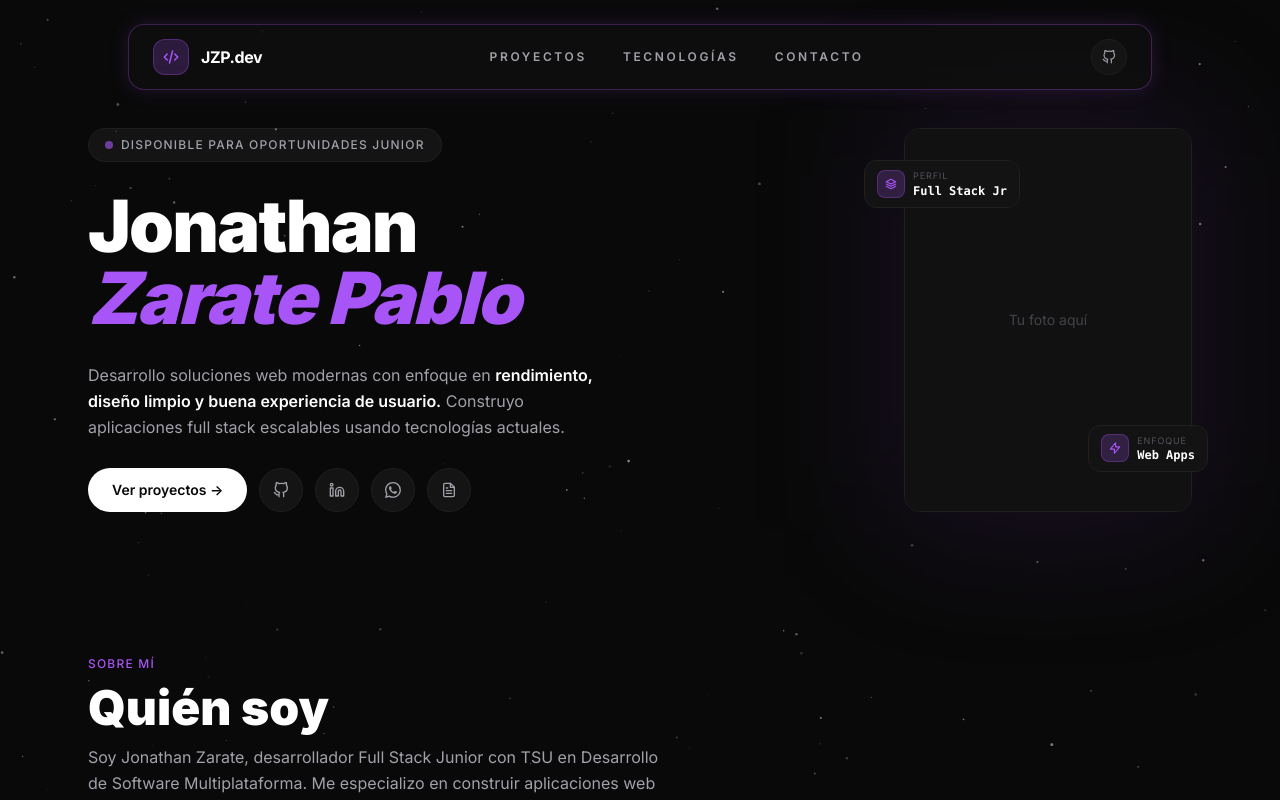
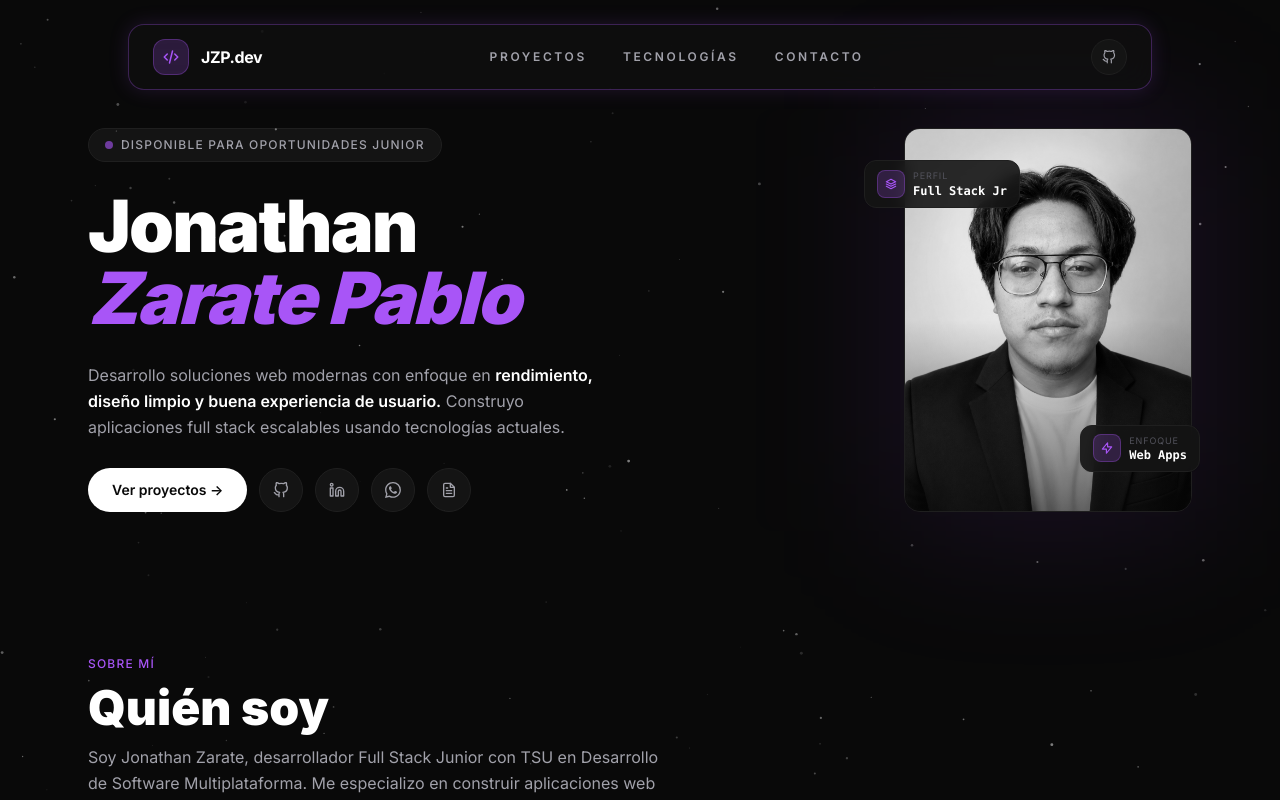
Before and after one commit to JonathanZarateP/jonathan-zarate-portfolio, a React (Vite) app: page / in a window 1280 px wide. Shown: the top 800 px of the page. Built offline with nearby package versions, Linux system fonts and the light colour scheme.

Commit message:
feat: agregar foto real al Hero con efecto blanco y negro y overlay sutil

```diff
--- a/src/components/Hero.jsx
+++ b/src/components/Hero.jsx
@@ -92,10 +92,12 @@ const Hero = () => {
             <div className="absolute inset-0 scale-110 rounded-2xl bg-purple-accent/10 blur-3xl" />
 
             <div className="group relative h-80 w-64 overflow-hidden rounded-2xl border border-border lg:h-96 lg:w-72">
-              <div className="flex h-full w-full items-center justify-center bg-bg-card">
-                <span className="text-sm text-text-muted">Tu foto aquí</span>
-              </div>
-              <div className="absolute inset-0 bg-bg-primary/20 transition-all duration-500 group-hover:bg-transparent" />
+              <img
+  src="/src/assets/profile.jpg"
+  alt="Jonathan Zarate Pablo"
+  className="h-full w-full object-cover object-top grayscale transition-all duration-700 group-hover:grayscale-0"
+/>
+<div className="absolute inset-0 bg-gradient-to-t from-bg-primary/60 via-transparent to-transparent transition-all duration-700 group-hover:from-transparent" />
             </div>
 
             {/* Badge Perfil */}
@@ -110,7 +112,7 @@ const Hero = () => {
             </div>
 
             {/* Badge Enfoque */}
-            <div className="absolute -right-4 bottom-10 flex items-center gap-2 rounded-xl border border-border bg-bg-card/90 px-3 py-2 backdrop-blur-sm">
+            <div className="absolute -right-2 bottom-10 flex items-center gap-2 rounded-xl border border-border bg-bg-card/90 px-3 py-2 backdrop-blur-sm">
               <div className="flex h-7 w-7 items-center justify-center rounded-lg border border-border-purple bg-purple-accent/20">
                 <HiOutlineLightningBolt className="text-sm text-purple-accent" />
               </div>
```
Also changed, not shown: src/assets/profile.jpg (added).
